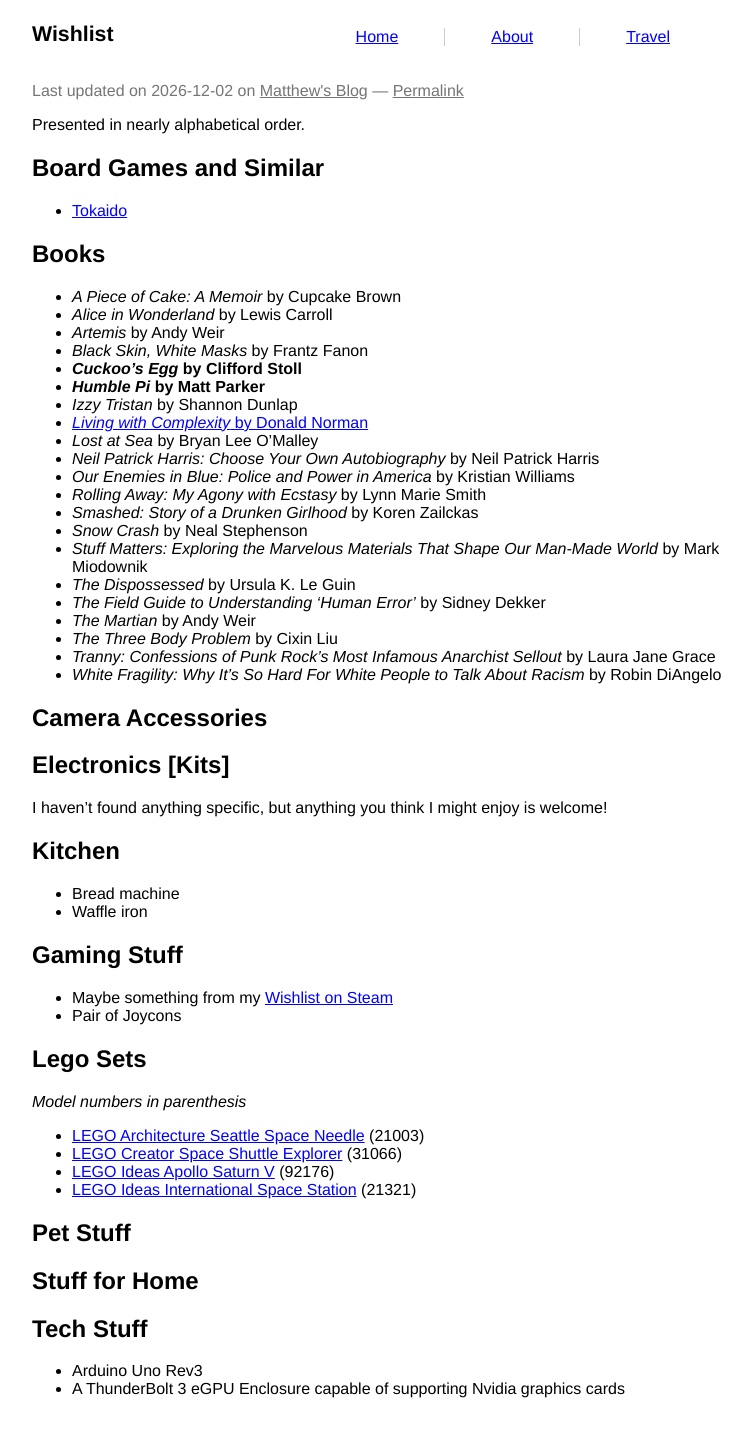
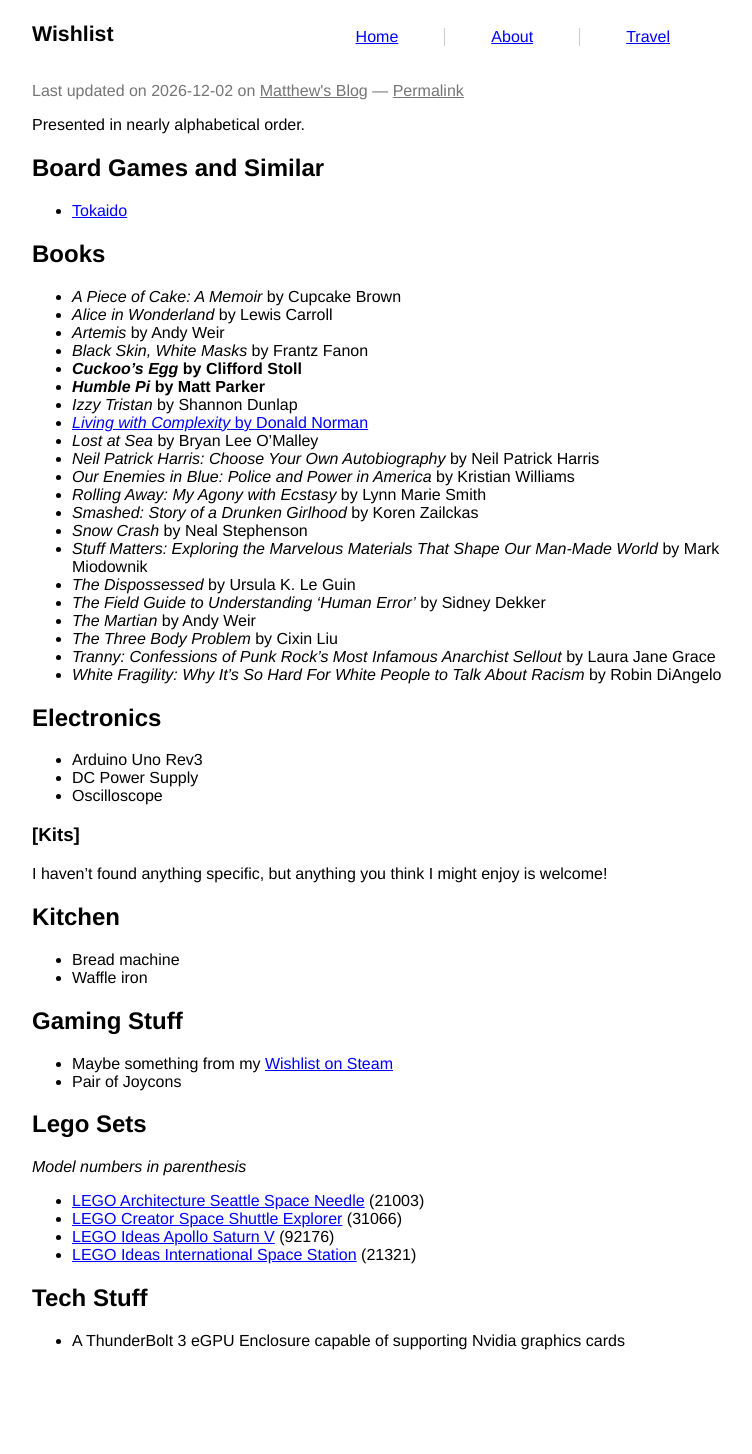
Before and after one commit to prplecake/jrgnsn.net, a Jekyll site: the page built from wishlist.md, in a window 1280 px wide. Shown: the whole page, without its empty margins (258-1010 px from the left). Built offline with Jekyll 4.4.1, drawn with Linux system fonts in a browser that asks for light colours; a script that is not in the unit is left out; after the commit the page ends 1406 px from its top, so only the background shows below that.

Commit message:
Update wishlist

```diff
--- a/wishlist.md
+++ b/wishlist.md
@@ -38,9 +38,12 @@
 * *White Fragility: Why It's So Hard For White People to Talk About
 Racism* by Robin DiAngelo
 
-## Camera Accessories
+## Electronics
+* Arduino Uno Rev3
+* DC Power Supply
+* Oscilloscope
 
-## Electronics [Kits]
+### [Kits]
 I haven't found anything specific, but anything you think I might enjoy
 is welcome!
 
@@ -61,11 +64,6 @@
 * [LEGO Ideas International Space
   Station](https://www.amazon.com/dp/B083JWZNW7) (21321)
 
-## Pet Stuff
-
-## Stuff for Home
-
 ## Tech Stuff
-* Arduino Uno Rev3
 * A ThunderBolt 3 eGPU Enclosure capable of supporting Nvidia graphics
 cards
```
